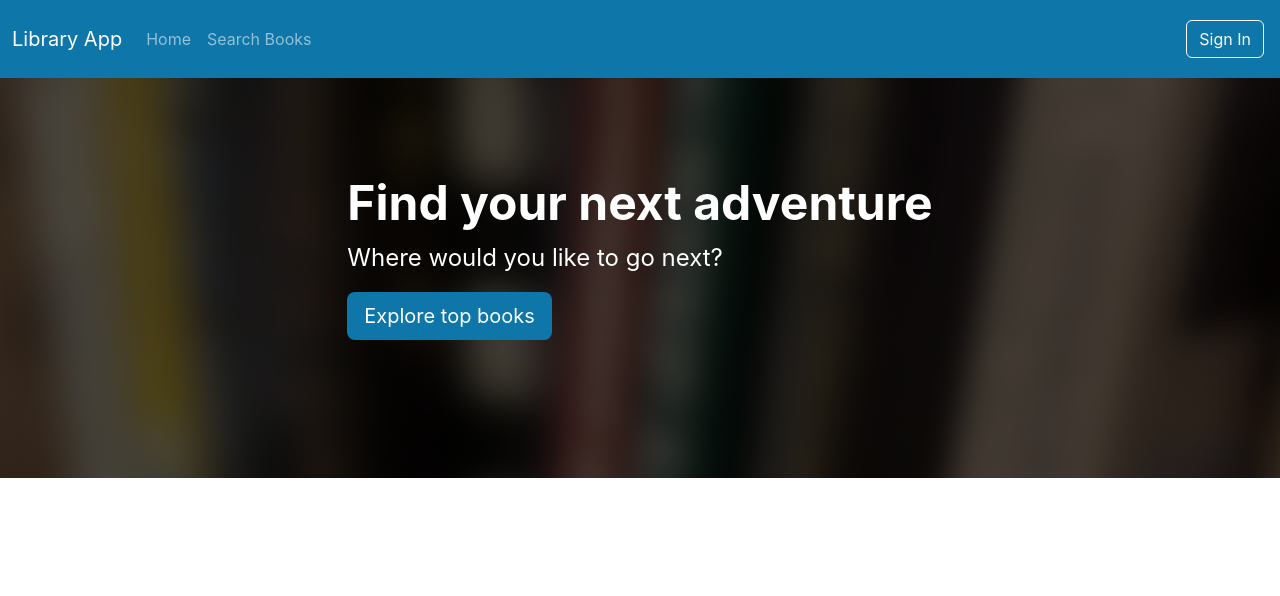
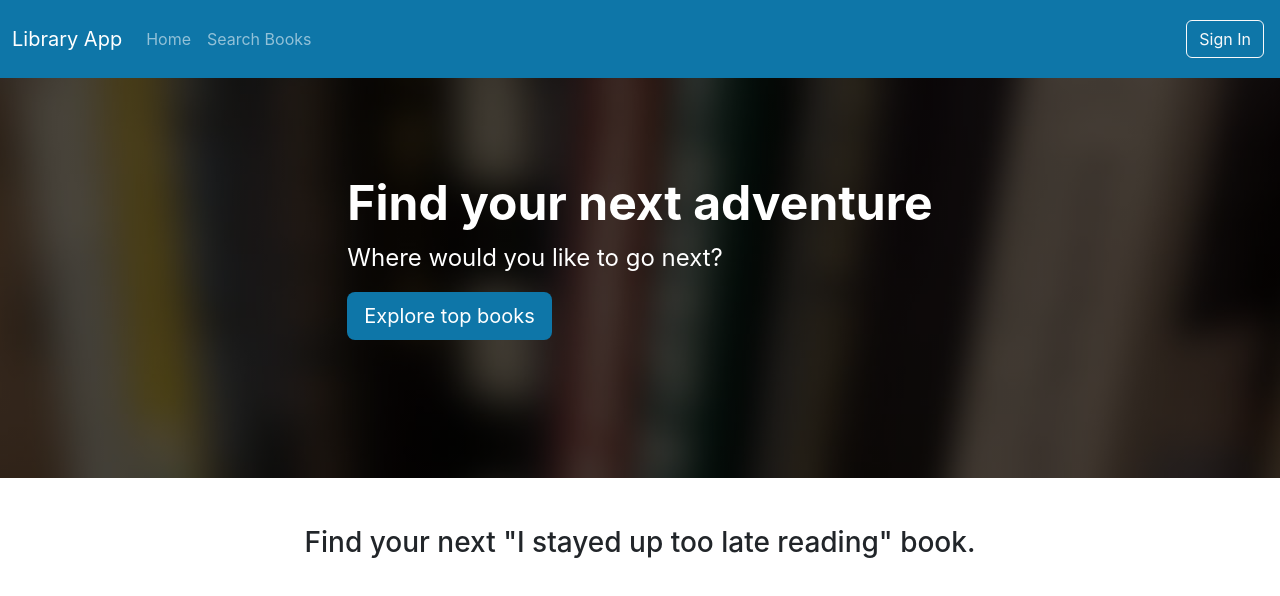
Before and after one commit to avdosator/library-app, a React (Vite) app in the folder frontend/react-library/: page / in a window 1280 px wide. Shown: the top 596 px of the page. Built offline with nearby package versions, Linux system fonts and the light colour scheme.

Commit message:
Create Carousel component

```diff
--- a/frontend/react-library/src/App.tsx
+++ b/frontend/react-library/src/App.tsx
@@ -1,4 +1,5 @@
 import './App.css'
+import { Carousel } from './layouts/HomePage/Carousel'
 import { ExploreTopBooks } from './layouts/HomePage/ExploreTopBooks'
 import { Navbar } from './layouts/NavbarAndFooter/Navbar'
 
@@ -8,6 +9,7 @@ function App() {
     <div>
       <Navbar />
       <ExploreTopBooks />
+      <Carousel />
     </div>
   )
 }
--- /dev/null
+++ b/frontend/react-library/src/layouts/HomePage/Carousel.tsx
@@ -0,0 +1,9 @@
+export const Carousel = () => {
+    return (
+        <div className="container mt-5" style={{height: 550}}>
+            <div className="homepage-carousel-title">
+                <h3>Find your next "I stayed up too late reading" book.</h3>
+            </div>
+        </div>
+    );
+}
```
